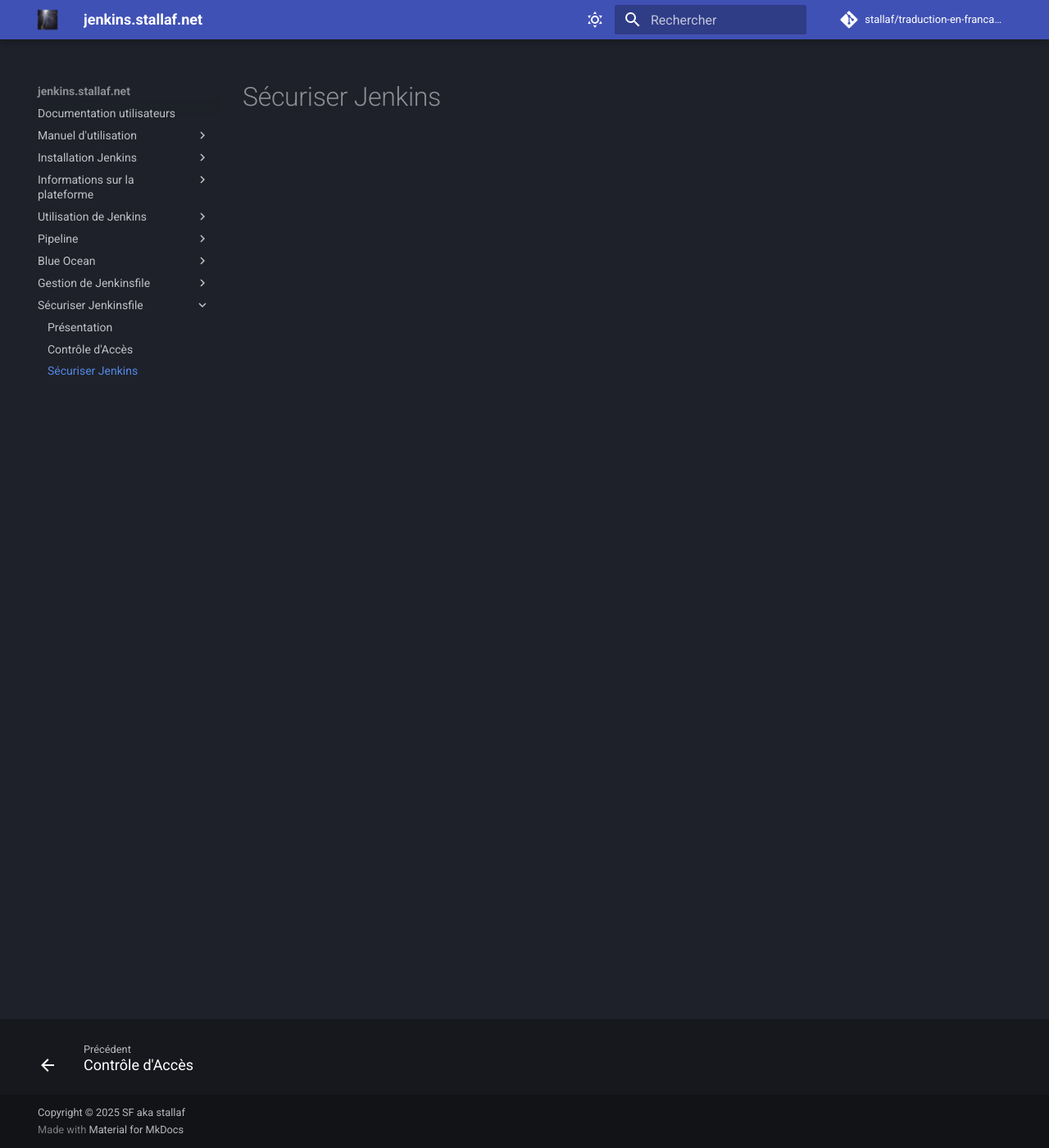
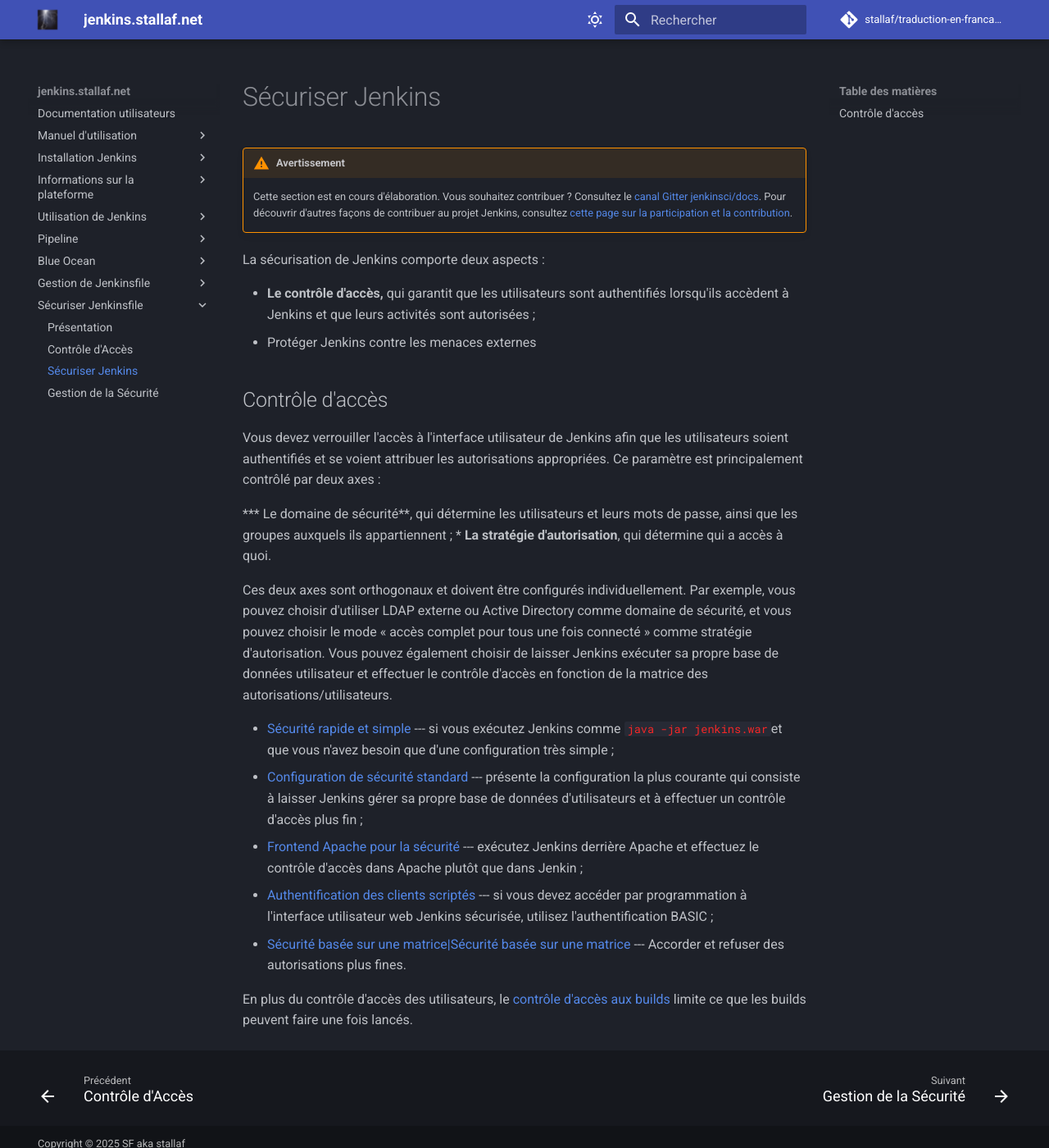
Before and after one commit to stallaf/traduction-en-francais-de-la-documentation-de-JENKINS, an MkDocs documentation site: the page built from docs/securite-securiser-jenkins.md, in a window 1280 px wide and 1400 px high. Shown: the whole window at 82% size. Built offline with MkDocs 1.6.1 and Material for MkDocs 9.7.7, drawn with Linux system fonts in a browser that asks for light colours; comment, search, counter and statistics services are not loaded; the version menu is left out.

Commit message:
Rédaction securite-securiser-jenkins.md Création securite-gestion.md Ajout nouvelle ligne au menu mydocs.yml

```diff
--- /dev/null
+++ b/docs/securite-gestion.md
@@ -0,0 +1 @@
+# Gestion de la Sécurité
--- a/docs/securite-securiser-jenkins.md
+++ b/docs/securite-securiser-jenkins.md
@@ -1 +1,26 @@
 # Sécuriser Jenkins
+
+!!! warning "Avertissement"
+    Cette section est en cours d'élaboration. Vous souhaitez contribuer ? Consultez le [canal Gitter jenkinsci/docs](https://app.gitter.im/#/room/#jenkins/docs:matrix.org). Pour découvrir d'autres façons de contribuer au projet Jenkins, consultez [cette page sur la participation et la contribution](https://www.jenkins.io/participate).
+
+La sécurisation de Jenkins comporte deux aspects :
+
+* **Le contrôle d'accès,** qui garantit que les utilisateurs sont authentifiés lorsqu'ils accèdent à Jenkins et que leurs activités sont autorisées ;
+* Protéger Jenkins contre les menaces externes
+
+## Contrôle d'accès
+
+Vous devez verrouiller l'accès à l'interface utilisateur de Jenkins afin que les utilisateurs soient authentifiés et se voient attribuer les autorisations appropriées. Ce paramètre est principalement contrôlé par deux axes :
+
+*** Le domaine de sécurité**, qui détermine les utilisateurs et leurs mots de passe, ainsi que les groupes auxquels ils appartiennent ;
+* **La stratégie d'autorisation**, qui détermine qui a accès à quoi.
+
+Ces deux axes sont orthogonaux et doivent être configurés individuellement. Par exemple, vous pouvez choisir d'utiliser LDAP externe ou Active Directory comme domaine de sécurité, et vous pouvez choisir le mode « accès complet pour tous une fois connecté » comme stratégie d'autorisation. Vous pouvez également choisir de laisser Jenkins exécuter sa propre base de données utilisateur et effectuer le contrôle d'accès en fonction de la matrice des autorisations/utilisateurs.
+
+* [Sécurité rapide et simple](https://wiki.jenkins.io/display/JENKINS/Quick+and+Simple+Security) --- si vous exécutez Jenkins comme `java -jar jenkins.war `et que vous n'avez besoin que d'une configuration très simple ;
+* [Configuration de sécurité standard](https://wiki.jenkins.io/display/JENKINS/Standard+Security+Setup) --- présente la configuration la plus courante qui consiste à laisser Jenkins gérer sa propre base de données d'utilisateurs et à effectuer un contrôle d'accès plus fin ;
+* [Frontend Apache pour la sécurité](https://wiki.jenkins.io/display/JENKINS/Apache+frontend+for+security) --- exécutez Jenkins derrière Apache et effectuez le contrôle d'accès dans Apache plutôt que dans Jenkin ;
+* [Authentification des clients scriptés](https://wiki.jenkins.io/display/JENKINS/Authenticating+scripted+clients) --- si vous devez accéder par programmation à l'interface utilisateur web Jenkins sécurisée, utilisez l'authentification BASIC ;
+* [Sécurité basée sur une matrice|Sécurité basée sur une matrice](https://wiki.jenkins.io/display/JENKINS/Matrix-based+security) --- Accorder et refuser des autorisations plus fines.
+
+En plus du contrôle d'accès des utilisateurs, le [contrôle d'accès aux builds](./securite-autorisation-des-compilations.md) limite ce que les builds peuvent faire une fois lancés.
--- a/mkdocs.yml
+++ b/mkdocs.yml
@@ -179,3 +179,4 @@ nav:
     - Présentation: securite-presentation.md
     - Contrôle d'Accès: securite-controle-acces.md
     - Sécuriser Jenkins: securite-securiser-jenkins.md
+    - Gestion de la Sécurité: securite-gestion.md
```
